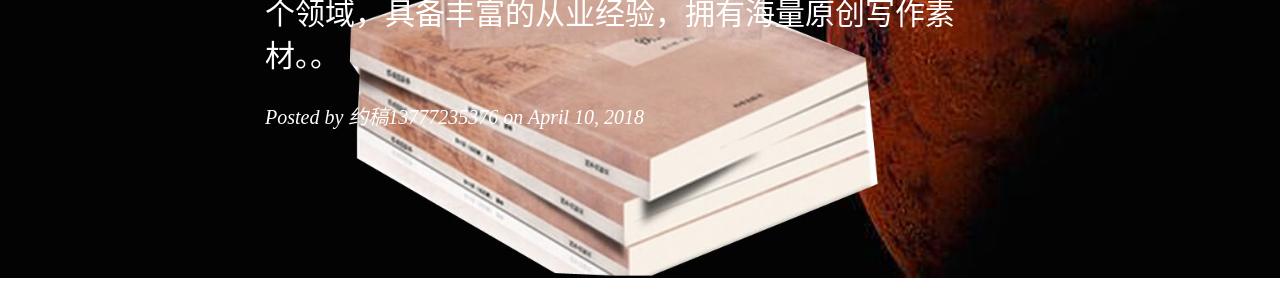
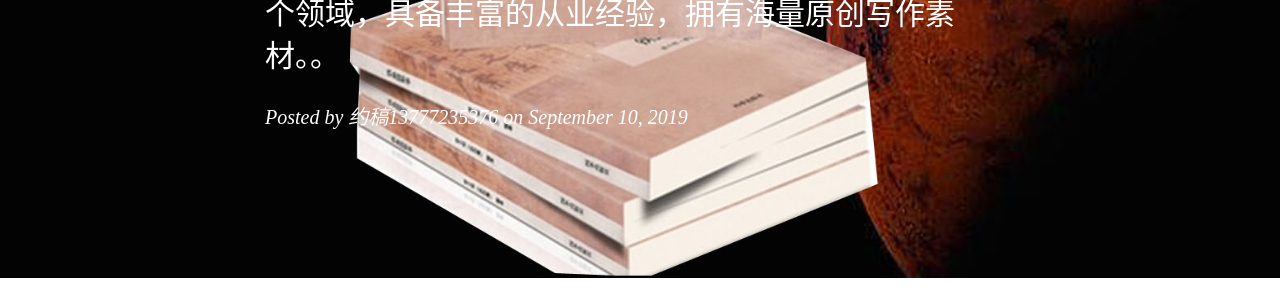
Before and after one commit to yuxiaoming1985/taobaokaoshi, a Jekyll site: the page built from _posts/2018-09-11-baobao.markdown, in a window 1280 px wide and 900 px high. Shown: the part 431-731 px from the top of the window. Built offline with Jekyll 4.4.1, drawn with Linux system fonts in a browser that asks for light colours; nearby versions of some CDN libraries; comment, search, counter and statistics services are not loaded; some of the changed text lies outside the part shown.

Commit message:
Update 2018-09-11-baobao.markdown

```diff
--- a/_posts/2018-09-11-baobao.markdown
+++ b/_posts/2018-09-11-baobao.markdown
@@ -2,7 +2,7 @@
 layout:     post
 title:      "升官发财勿入斯门 约稿写稿请往这处"
 subtitle: "升官发财勿入斯门 代写代笔文案、作文、约稿写稿请往这处，本人从业职业撰稿人十余年，文字服务业务涵盖各个领域，具备丰富的从业经验，拥有海量原创写作素材。。"
-date:       2018-04-10 12:00:00
+date:       2019-09-10 12:00:00
 author:     "约稿13777235376"
 header-img: "img/post-yu1.jpg"
 tags:
```
